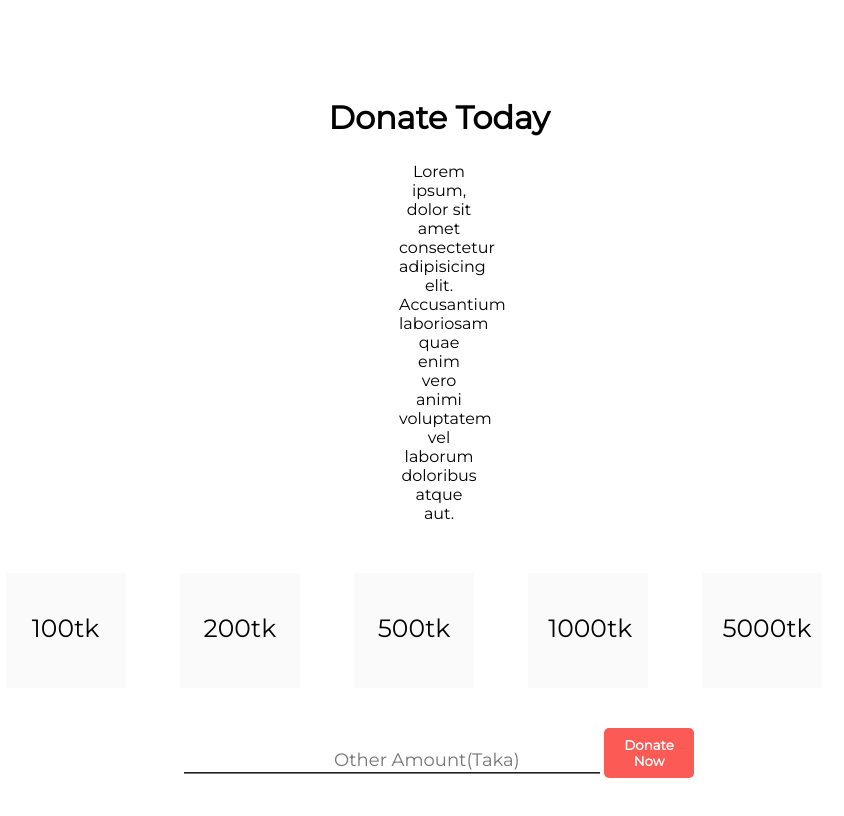
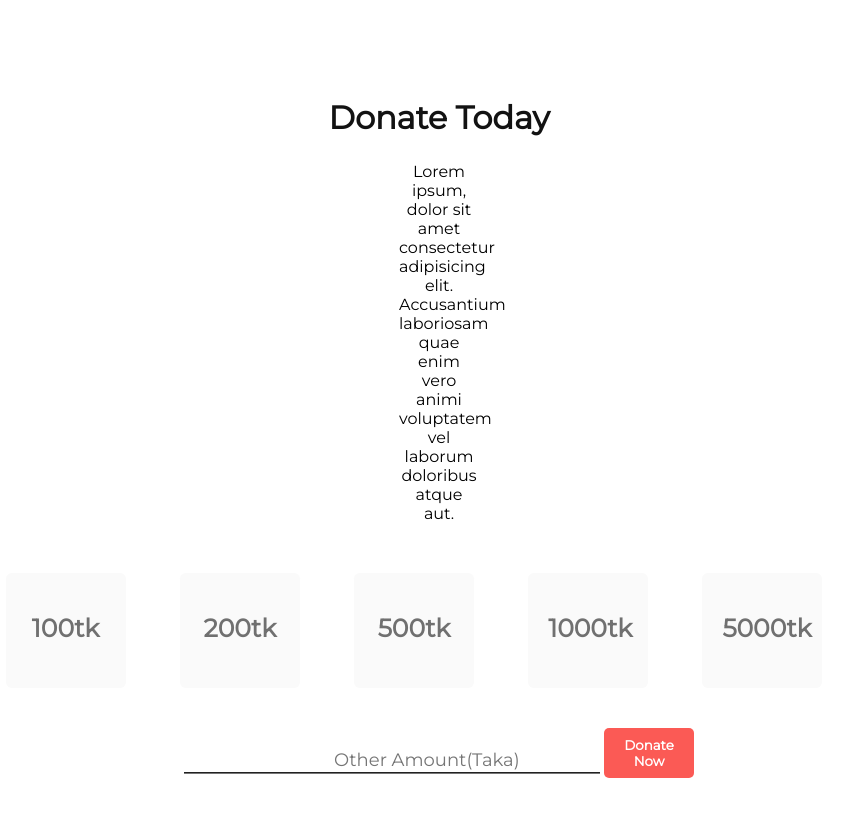
Before and after one commit to Tawhidalfatah/donate-page, a plain HTML site: page index.html in a window 1280 px wide. Shown: the part 973-1789 px from the top of the page, without its empty margins (201-1045 px from the left). Drawn offline with Linux system fonts and the light colour scheme.

Commit message:
added donate section and fixed

```diff
--- a/styles/style.css
+++ b/styles/style.css
@@ -52,6 +52,7 @@ header {
     margin-top: 100px;
     margin-bottom: 25px;
     font-size: 2em;
+    color: #121212;
 }
 
 .donate-para {
@@ -70,7 +71,11 @@ header {
     margin-right: 50px;
     padding: 40px 20px 5px 20px;
     font-size: 25px;
+    font-weight: 900;
+    color:#707070;
     border: none 2px #ccc;
+    border-radius: 5%;
+    box-sizing: content-box;
 
     background-color: #fafafa;
 }
```
